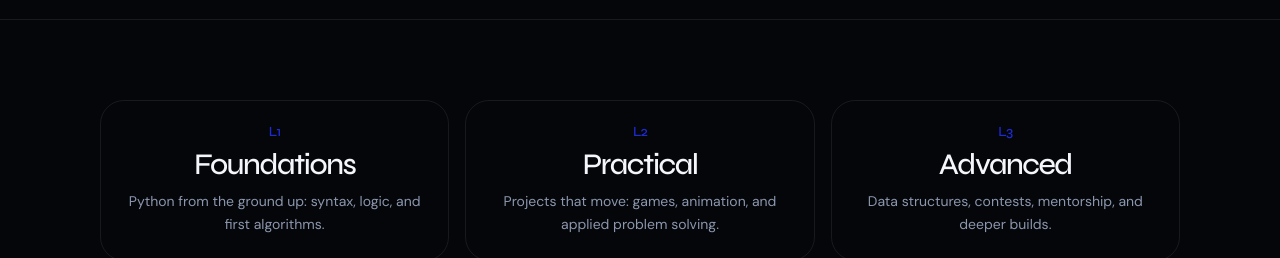
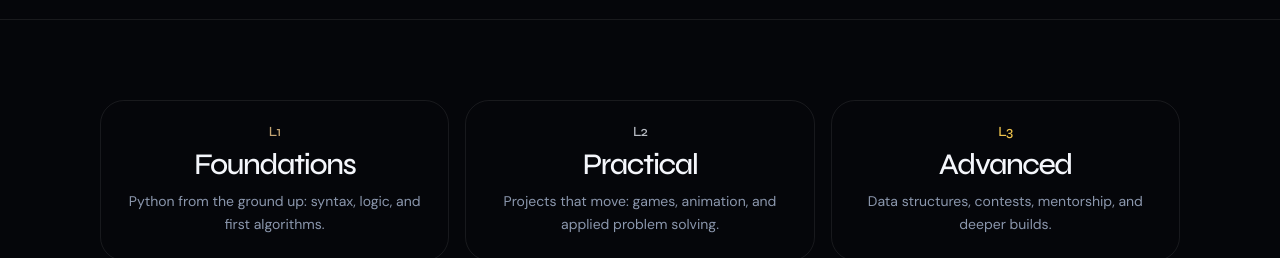
Before and after one commit to mittanshbhatia/Syntaxia, a Next.js app: page /apsds in a window 1280 px wide. Shown: the part 1560-1818 px from the top of the page. Built offline with nearby package versions, Linux system fonts and the light colour scheme; no server answers.

Commit message:
Use track accent colors on APSDS and Join track cards.

```diff
--- a/app/apsds/page.tsx
+++ b/app/apsds/page.tsx
@@ -50,7 +50,9 @@ export default function ApsdsPage() {
           {tracks.map((track, index) => (
             <Reveal key={track.id} delay={(index + 1) as 1 | 2 | 3}>
               <article className="rounded-[1.5rem] border border-[var(--line)] p-6 text-center">
-                <p className="display text-sm text-[var(--brand)]">{track.level}</p>
+                <p className="display text-sm" style={{ color: track.accent }}>
+                  {track.level}
+                </p>
                 <h2 className="display mt-3 text-3xl text-[var(--ink)]">{track.name}</h2>
                 <p className="mt-3 text-sm leading-relaxed text-[var(--muted)]">{track.summary}</p>
               </article>
```
